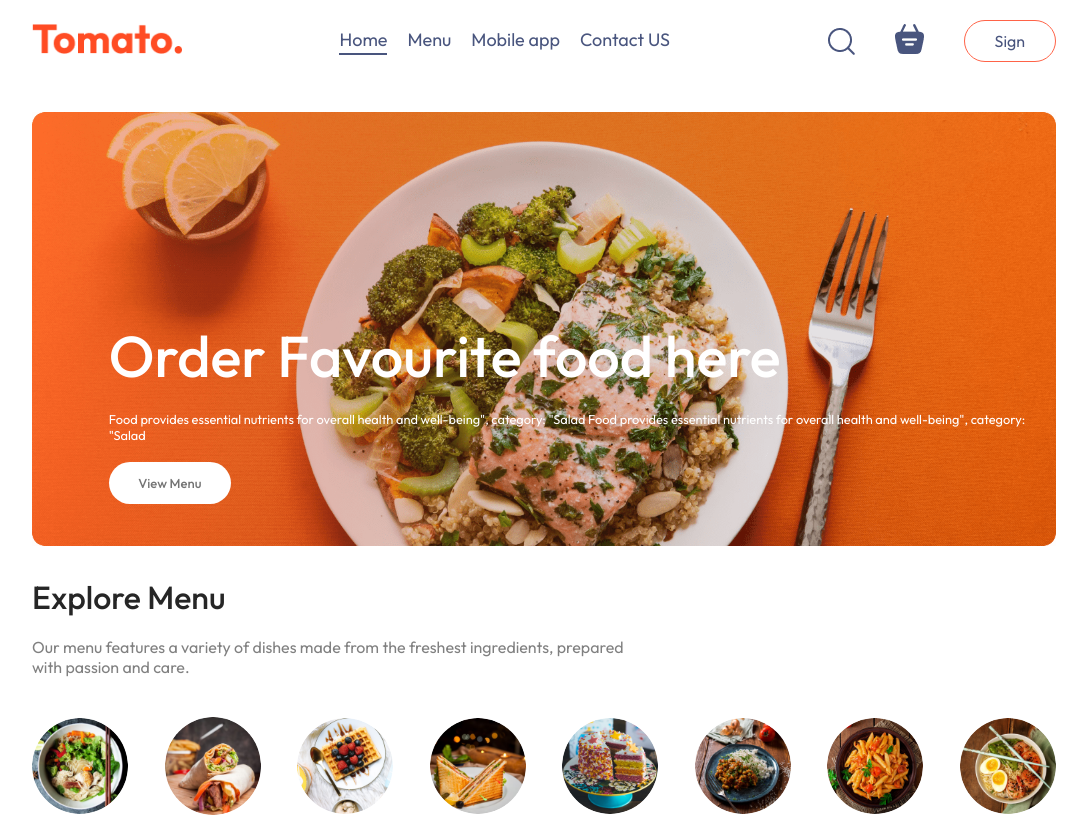
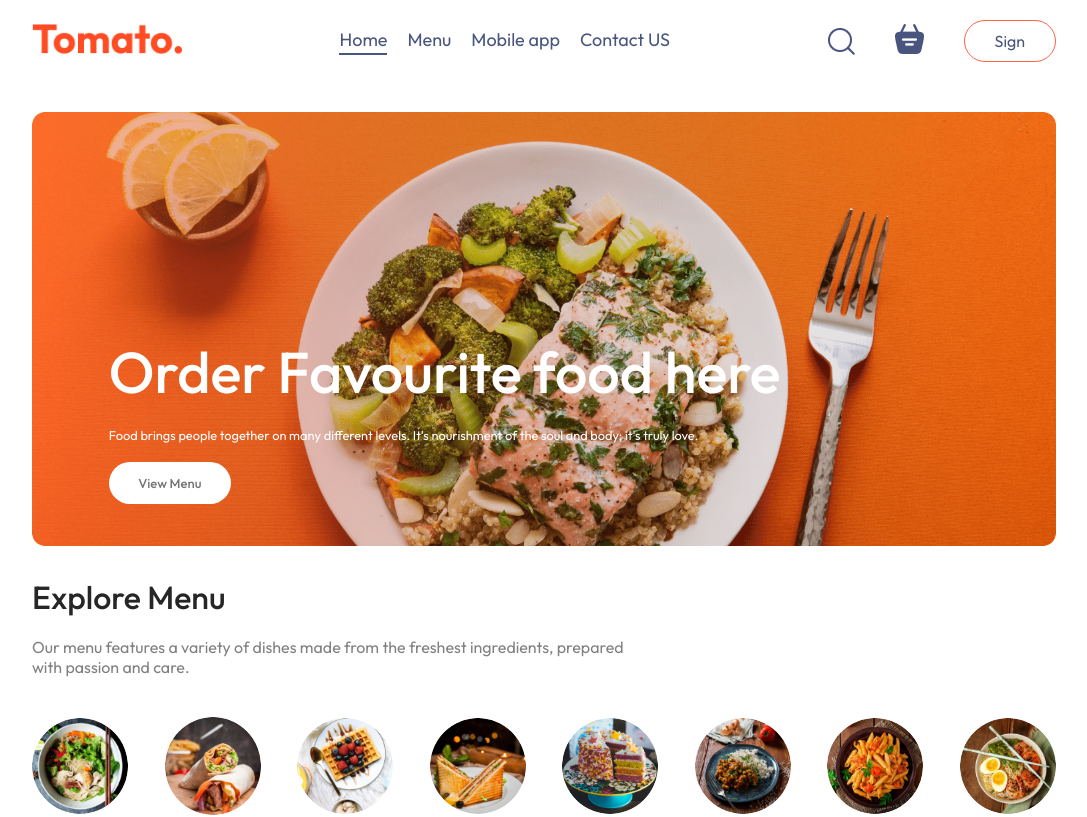
Before and after one commit to abhinm7/FOOD_DELIVERY_WEBSITE_FULLSTACK, a React (Vite) app in the folder frontend/: page / in a window 1280 px wide. Shown: the top 817 px of the page, without its empty margins (96-1183 px from the left). Built offline with nearby package versions, Linux system fonts and the light colour scheme; no server answers.

Commit message:
content update

```diff
--- a/frontend/src/components/Header/Header.jsx
+++ b/frontend/src/components/Header/Header.jsx
@@ -7,9 +7,8 @@ const Header = () => {
 
         <div className="header-contents">
             <h2>Order Favourite food here</h2>
-            <p>Food provides essential nutrients for overall health and well-being",
-            category: "Salad Food provides essential nutrients for overall health and well-being",
-            category: "Salad</p>
+            <p>Food brings people together on many different levels. It's nourishment of the soul and body; it's truly love.
+           </p>
             <button>View Menu</button>
         </div>
     </div>
```
